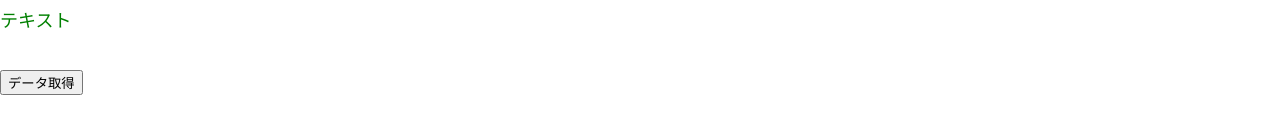
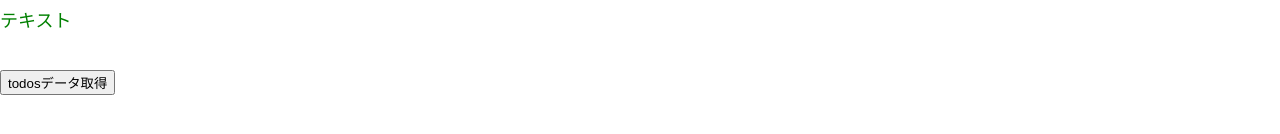
Before and after one commit to terra-namibia/react-ts-1, a React (Create React App) app: page / in a window 1280 px wide. Shown: the part 448-582 px from the top of the page. Built offline with nearby package versions, Linux system fonts and the light colour scheme.

Commit message:
rename function to onclickFetchTodos

```diff
--- a/src/Page1.tsx
+++ b/src/Page1.tsx
@@ -27,7 +27,7 @@ export const Page1 = () => {
   }
 
   const [todos, setTodos] = useState<Array<TodoType>>([]);
-  const onclickAction3 = () => {
+  const onclickFetchTodos = () => {
     axios.get<Array<TodoType>>("https://jsonplaceholder.typicode.com/todos").then((res) => {
       console.log(res);
       setTodos(res.data);
@@ -57,7 +57,7 @@ export const Page1 = () => {
       <br />
       <Text color="green" fontSize="18px" />
       <br />
-      <button onClick={onclickAction3}>データ取得</button>
+      <button onClick={onclickFetchTodos}>todosデータ取得</button>
       {todos.map((todo) => (
         <Todo key={todo.id} title={todo.title} userId={todo.userId} completed={todo.completed} />
       ))}
```
